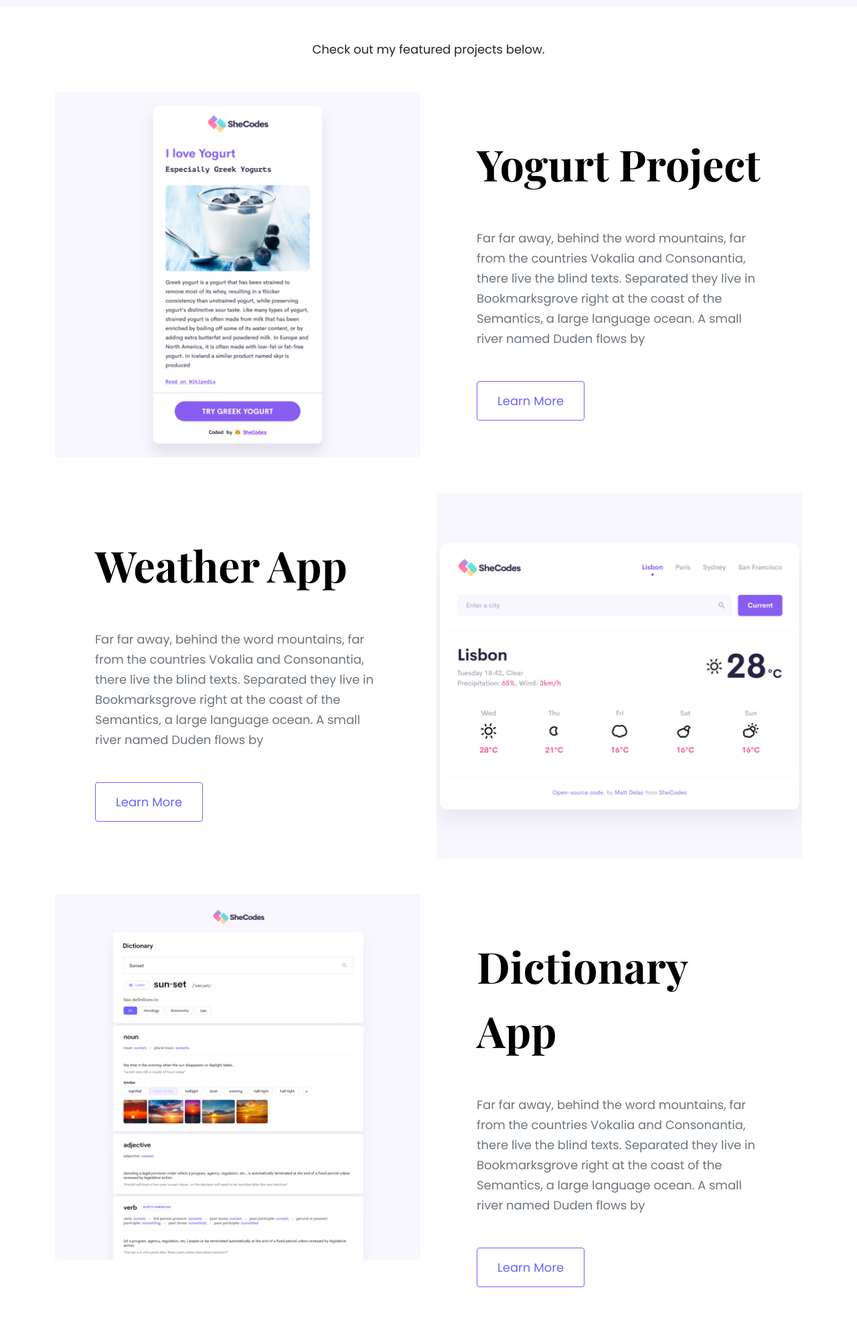
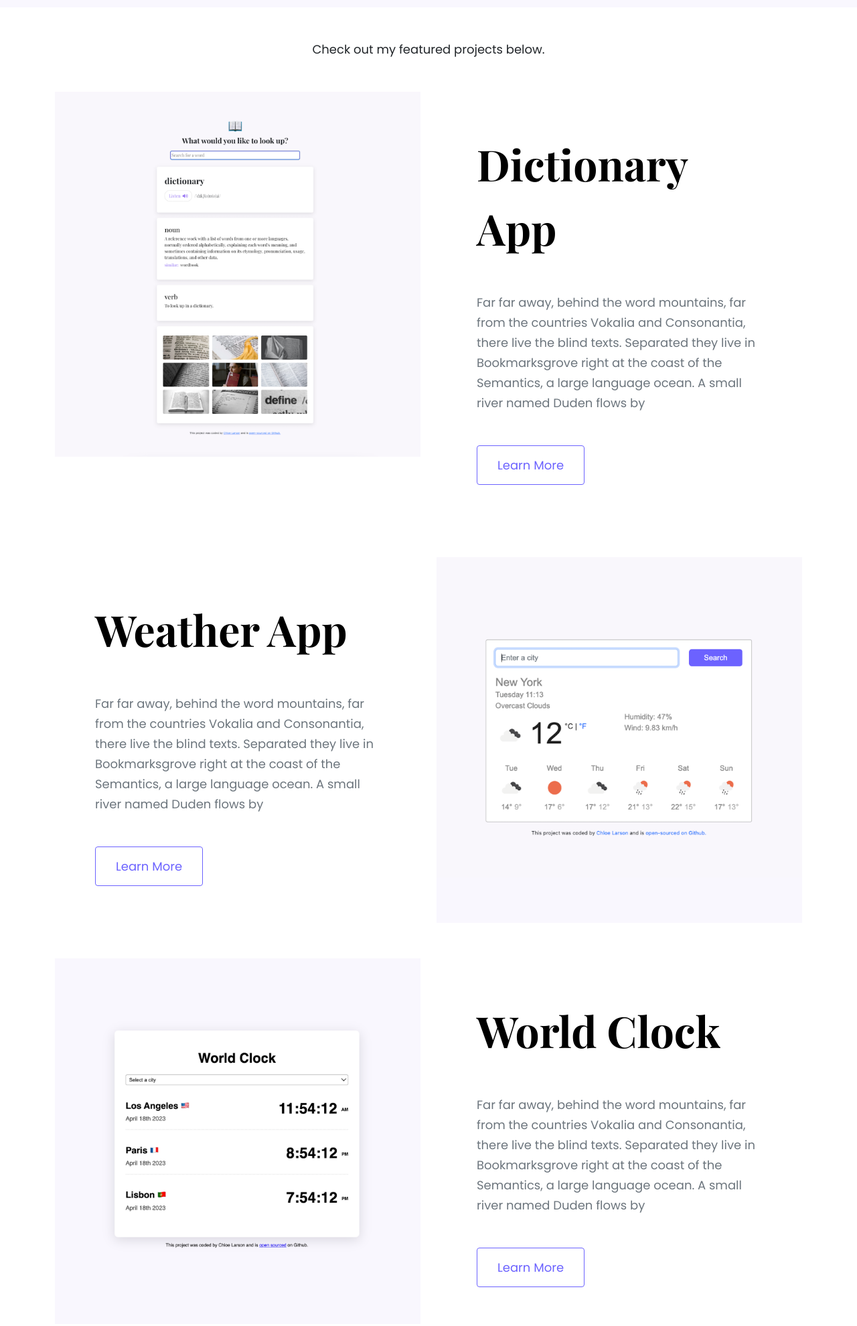
Before and after one commit to clarsongit/portfolio-project, a plain HTML site: page index.html in a window 1280 px wide. Shown: the part 640-2620 px from the top of the page at 67% size. Drawn offline with nearby package versions, Linux system fonts and the light colour scheme.

Commit message:
Replaced filler photos with real examples

```diff
--- a/index.html
+++ b/index.html
@@ -71,14 +71,14 @@
       <div class="row mb-5">
         <div class="col d-none d-lg-block">
           <img
-            src="images/yogurt.png"
-            alt="Yogurt project preview"
+            src="images/dictionary-app.png"
+            alt="Dictionary app preview"
             class="img-fluid"
           />
         </div>
         <div class="col">
           <div class="project-description">
-            <h2 class="mb-5">Yogurt Project</h2>
+            <h2 class="mb-5">Dictionary App</h2>
             <p class="mb-5 text-muted">
               Far far away, behind the word mountains, far from the countries
               Vokalia and Consonantia, there live the blind texts. Separated
@@ -105,7 +105,7 @@
         </div>
         <div class="col d-none d-lg-block">
           <img
-            src="images/weather.png"
+            src="images/weather-app.png"
             alt="Weather app preview"
             class="img-fluid"
           />
@@ -115,14 +115,14 @@
       <div class="row">
         <div class="col d-none d-lg-block">
           <img
-            src="images/dictionary.png"
-            alt="Dictionary app preview"
+            src="images/world-clock.png"
+            alt="World clock preview"
             class="img-fluid mb-5"
           />
         </div>
         <div class="col">
           <div class="project-description">
-            <h2 class="mb-5">Dictionary App</h2>
+            <h2 class="mb-5">World Clock</h2>
             <p class="mb-5 text-muted">
               Far far away, behind the word mountains, far from the countries
               Vokalia and Consonantia, there live the blind texts. Separated
```
Also changed, not shown: images/dictionary-app.png (added), images/weather-app.png (added), images/world-clock.png (added), 1 other file.
